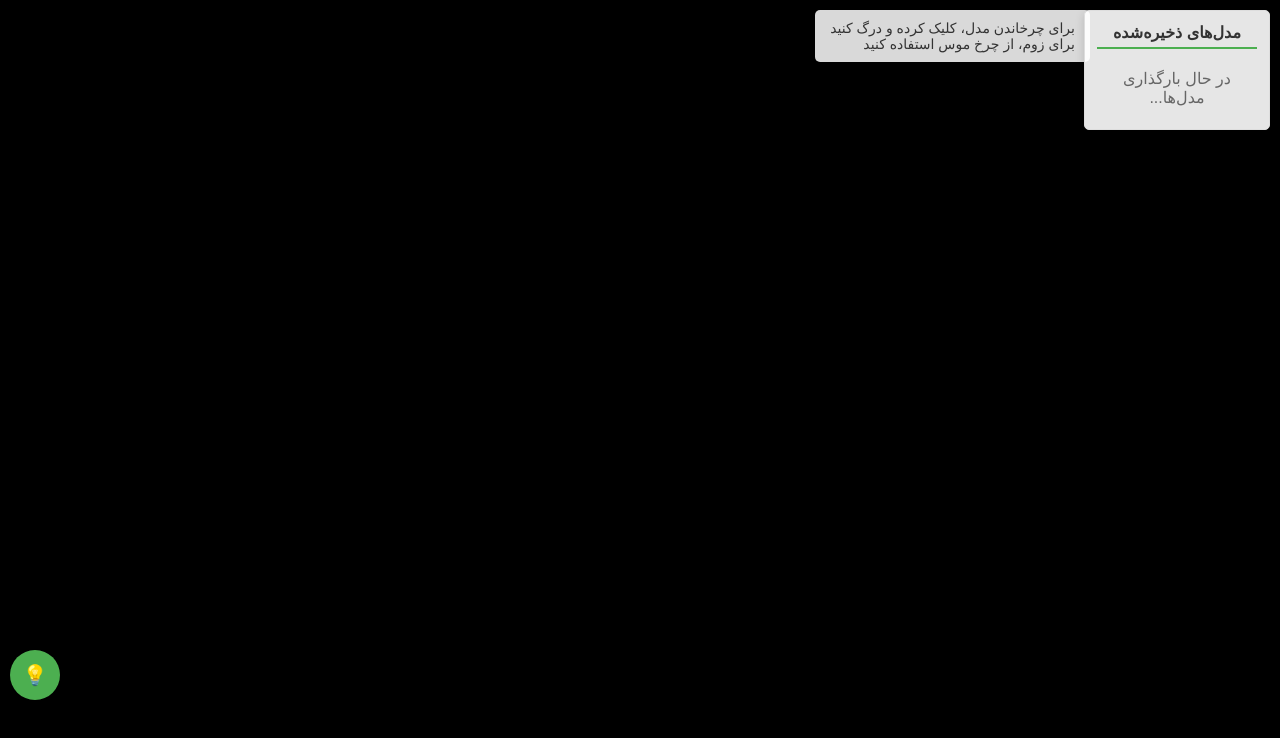
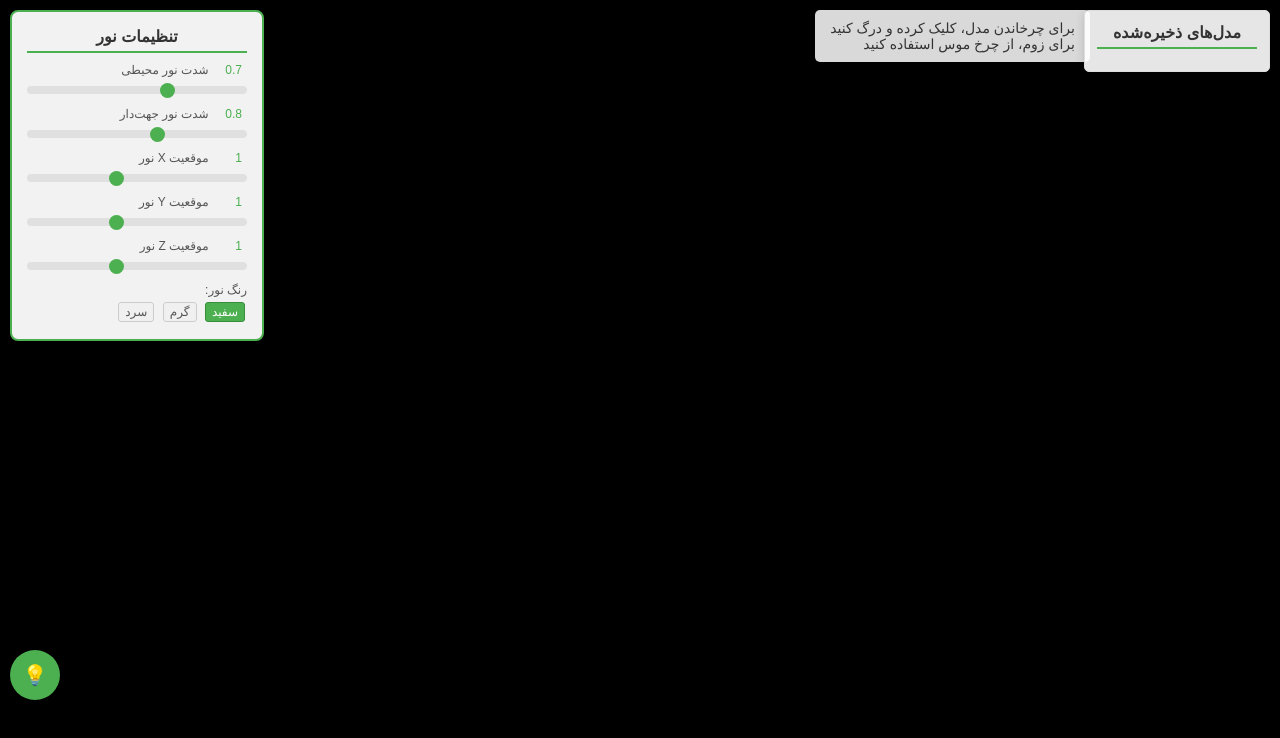
Before and after one commit to samantehrani69/gltf, a plain HTML site: page index.html in a window 1280 px wide. Drawn offline with nearby package versions, Linux system fonts and the light colour scheme; no server answers.

Commit message:
Add files via upload

```diff
--- a/index.html
+++ b/index.html
@@ -257,7 +257,7 @@
             </div>
 
             <!-- پنل کنترل نور با استایل جدید و شناسه یکتا -->
-            <div class="lighting-panel" id="lighting-panel" style="display: none;">
+            <div class="lighting-panel" id="lighting-panel">
                 <h3>تنظیمات نور</h3>
 
                 <!-- نور محیطی -->
--- a/script.js
+++ b/script.js
@@ -417,7 +417,7 @@ window.addEventListener('load', function() {
     if (fileInput) {
         fileInput.addEventListener('change', function(event) {
             const file = event.target.files[0];
-            if (file) {
+            اگر (file) {
                 loadModel(file);
             }
         });
@@ -467,7 +467,13 @@ console.log('نمایشگر مدل‌های GLTF/GLB آماده است. از م
 // تابع جدید برای بارگذاری لیست مدل‌ها
 function loadModelsList() {
     fetch('models/models.json')
-        .then(response => response.json())
+        .then(response => {
+            if (!response.ok) {
+                console.error('خطا در پاسخ سرور:', response.status, response.statusText);
+                return [];
+            }
+            return response.json();
+        })
         .then(models => {
             const container = document.getElementById('models-list');
             if (!container) return;
```
